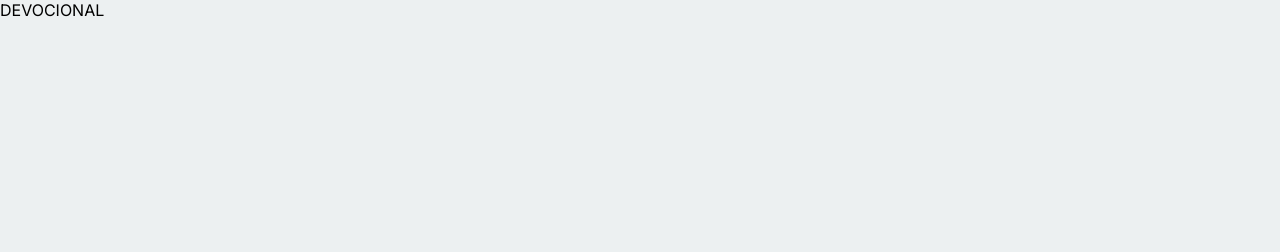
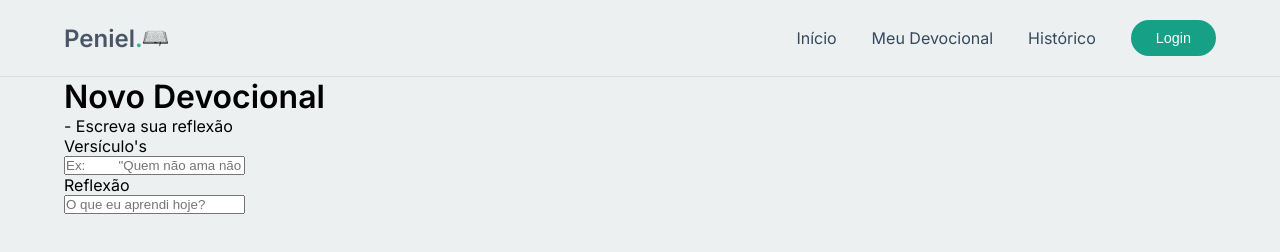
Before and after one commit to miguelrzc/ProjetoIndividual, a website: page public/devocional.html in a window 1280 px wide. Drawn offline with Linux system fonts and the light colour scheme.

Commit message:
add
Criando a estrutura HTML da página do devocional

```diff
--- a/public/devocional.html
+++ b/public/devocional.html
@@ -1,13 +1,76 @@
-<!DOCTYPE html>
-<html lang="en">
 <head>
     <meta charset="UTF-8">
     <meta name="viewport" content="width=device-width, initial-scale=1.0">
-    <title>Document</title>
+    <title>Peniel.</title>
+    <link rel="stylesheet" href="./css/devocional.css">
+    <link rel="icon" type="image/png" href="img/book.png?v=3"> <!-- Nao esta ficando no safari, ver se é o navegador, se nao arrumar!!!! -->
+
 </head>
 <body>
-        <link rel="stylesheet" href="css/devocional.css">
 
-    DEVOCIONAL
-</body>
-</html>
+ <header class="background-cinza">
+    <div class="container">
+        <nav>
+            <div class="logo">
+                <a href="index.html" style="display: flex; align-items: center; text-decoration: none;">
+     <span style="color: #4A5568; font-weight: bold; font-size: 24px;">Peniel<span style="color: #2eb29b;">.</span></span>
+                    <img src="img/book.png" alt="Logo" style="width: 25px; margin-right: 10px;">
+                </a>
+            </div>
+
+
+                <ul class="ul">
+                    <li><a href="index.html">Início</a></li>
+                    <li><a href="devocional.html">Meu Devocional</a></li>
+                    <li><a href="dashboard/dashboardPeniel.html">Histórico</a></li>
+                    <li>
+                        <a href="Login.html">
+                     <button class="btn-login">Login</button>
+                    </a>
+                    </li>
+                </ul>
+            </nav>
+        </div>
+    </header>
+
+    <div class="container">
+
+    <div class="topo">
+        <h1> Novo <span>Devocional</span></h1>
+        <p id="data"></p>
+
+
+    </div class="form">
+
+    <div class="reflexao"> - Escreva sua reflexão</div>
+
+    <div>
+
+    <div class="campo">
+        <div class="campo-titulo">Versículo's</div>
+        <input type="text" id="input-versiculo" placeholder='Ex:
+        "Quem não ama não conhece a Deus, porque Deus é amor.
+         - 1 João 4:8' />
+
+    </div>
+
+    <div class="campo">
+        <div class="campo-titulo">Reflexão</div>
+        <input type="text" id="input_reflexao" placeholder="O que eu aprendi hoje?">
+    </div>
+
+
+
+    </div>
+
+
+
+
+    </div>
+
+
+
+
+
+
+    </div>
```
